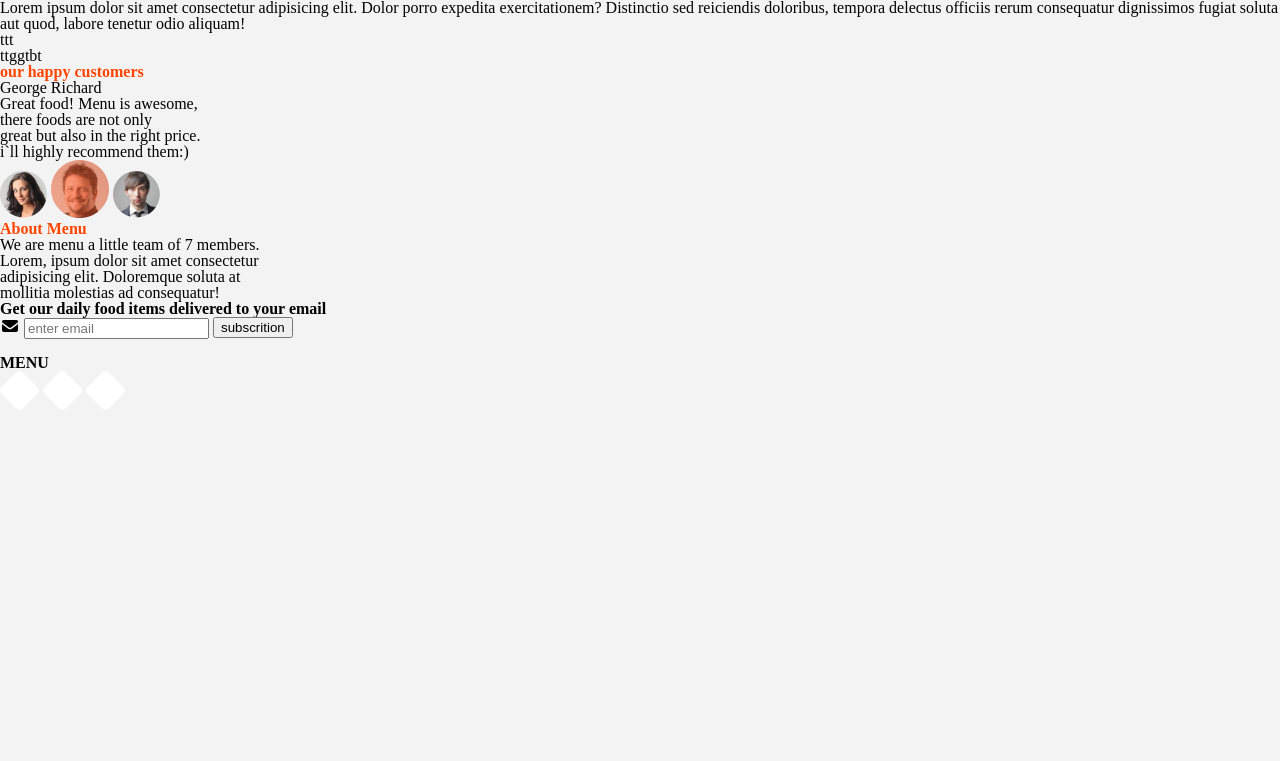
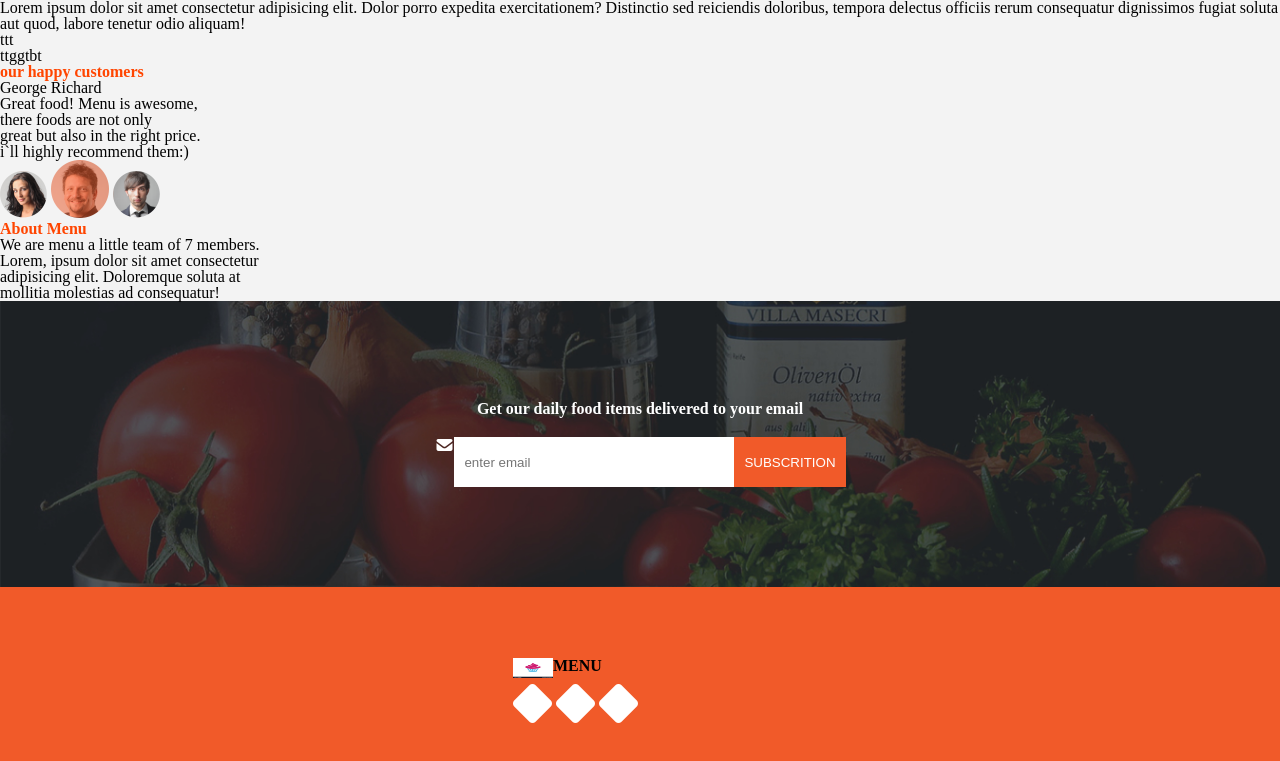
Before and after one commit to brian6382/Anitas_Kitchen_project, a plain HTML site: page index.html in a window 1280 px wide. Shown: the part 2937-3698 px from the top of the page. Before the commit the page ends 3350 px from the top, so only its background shows below. Drawn offline with Linux system fonts and the light colour scheme.

Commit message:
modify css

```diff
--- a/index.html
+++ b/index.html
@@ -110,7 +110,7 @@
 
     </div>
     <footer class="footer">
-        <img src="img/cup.jpg" alt="">
+        <img id="cake" src="img/cake.png" alt="">
         <h1 id="menu">MENU</h1>
         <img src="img/footerlogos/facebook.png" alt="">
         <img src="img/footerlogos/twitter.png" alt="">
--- a/style.css
+++ b/style.css
@@ -238,3 +238,60 @@ header .cases{
     float: left;
     padding-left: 195px;
 }
+.container{
+    background-image: url("img/backgrounds/subscribe.jpg");
+    background-repeat: no-repeat;
+    background-size: cover;
+    padding: 100px 40px;
+    text-align: center;
+    color: white;
+}
+.container p{
+    max-width: 600px;
+    margin: 40px auto;
+    font-size: 15px;
+    font-weight: 300;
+
+
+
+}
+.email-box{
+    height: 50px;
+    display:flex;
+    justify-content: center;
+}
+.tbox, .btn{
+    border: none;
+    outline: none;
+}
+.tbox{
+    width: 260px;
+    padding:  0 10px;
+}
+.btn{
+    background: #F15A29;
+    color:white;
+    padding: 0 10px;
+    text-transform: uppercase;
+    cursor: p;
+}
+.h1{
+    padding-bottom: 20px;
+}
+.footer{
+    background-color: #F15A29;
+    /* width: 100%; */
+  border: 1px solid #F15A29;
+  padding: 70px;
+  padding-left: 40%;
+  /* margin: 20px; */
+}
+#menu{
+    padding-left: 20px;
+padding-bottom: 10px;
+}
+#cake{
+    float: left;
+    height: 20px;
+    width: 40px;
+}
```
Also changed, not shown: img/cake.png (added).
